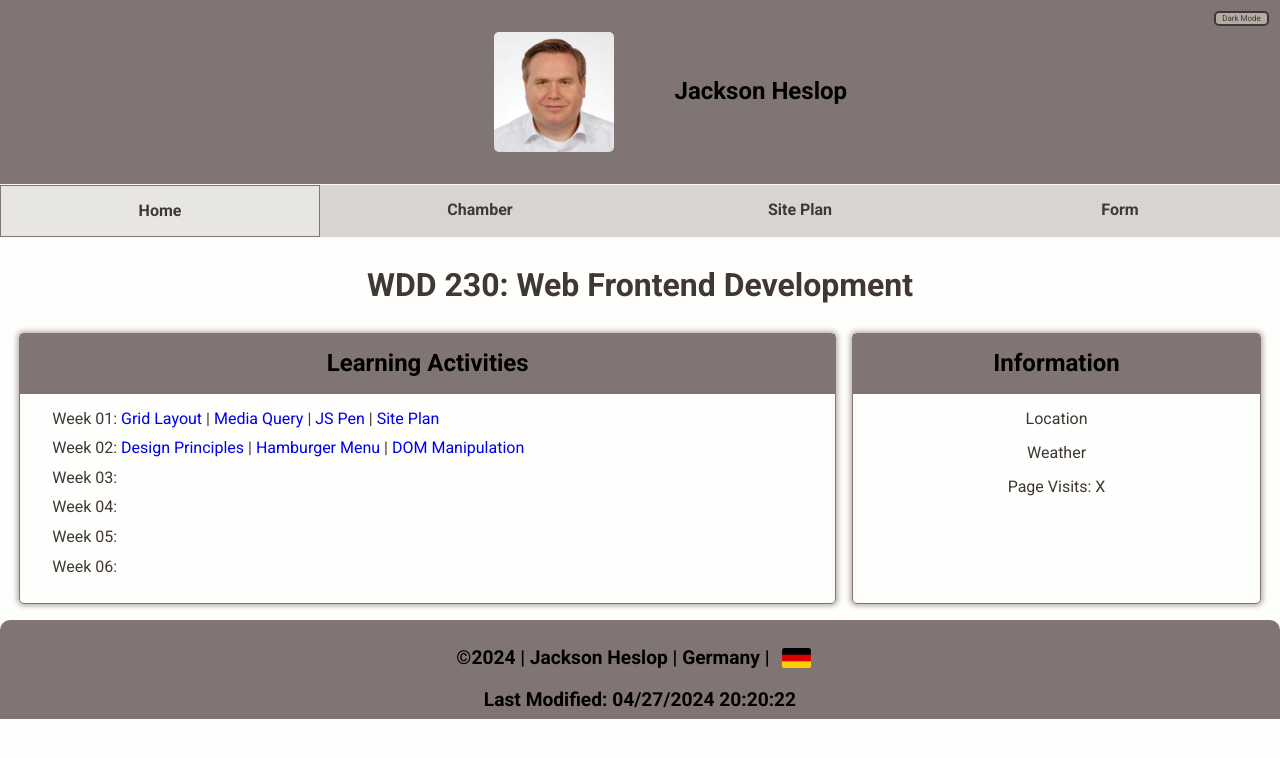
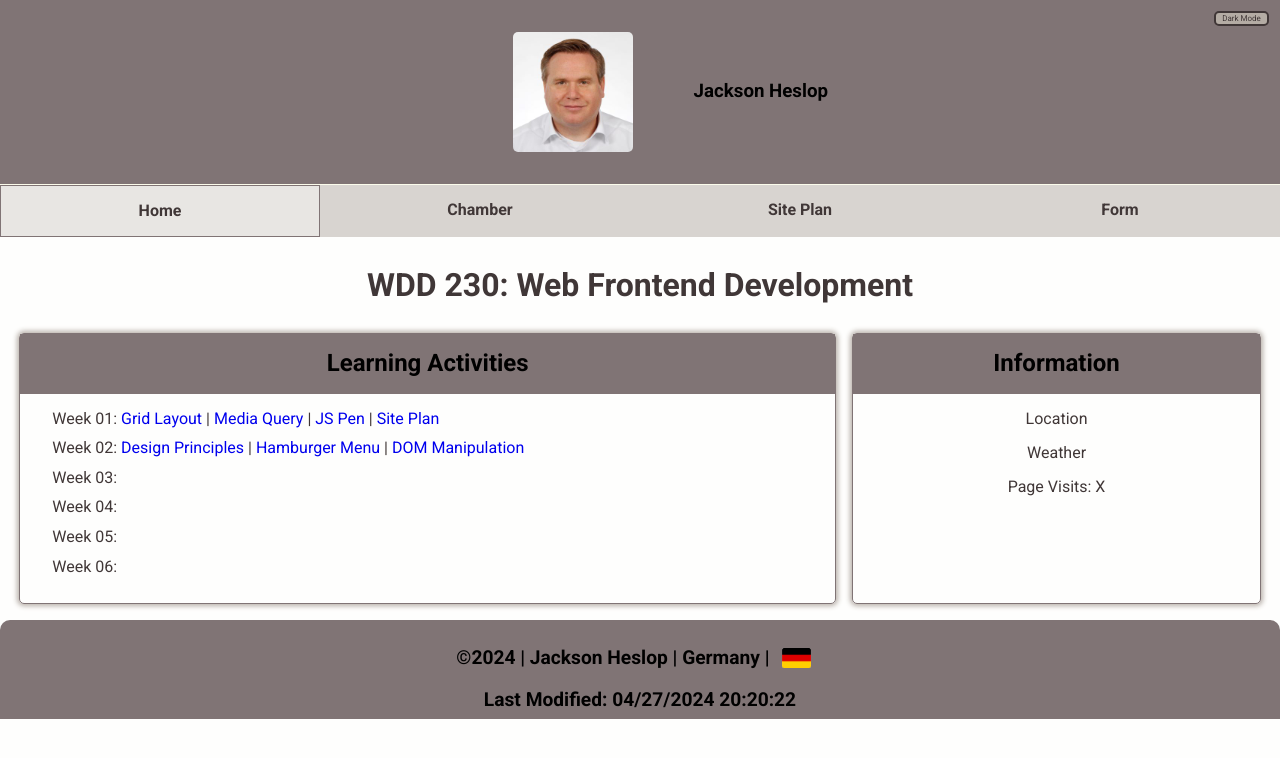
Before and after one commit to jdheslop/wdd230, a plain HTML site: page index.html in a window 1280 px wide. Drawn offline with Linux system fonts and the light colour scheme.

Commit message:
H1 error

```diff
--- a/index.html
+++ b/index.html
@@ -32,7 +32,7 @@
 
     <header>
         <img id="myImage" src="images/heslop.jpg" alt="Picture of Jackson Heslop">
-        <h2><span>Jackson Heslop</span></h2>
+        <h3><span>Jackson Heslop</span></h3>
         <button id="darkMode">Dark Mode</button>
     </header>
 
```
